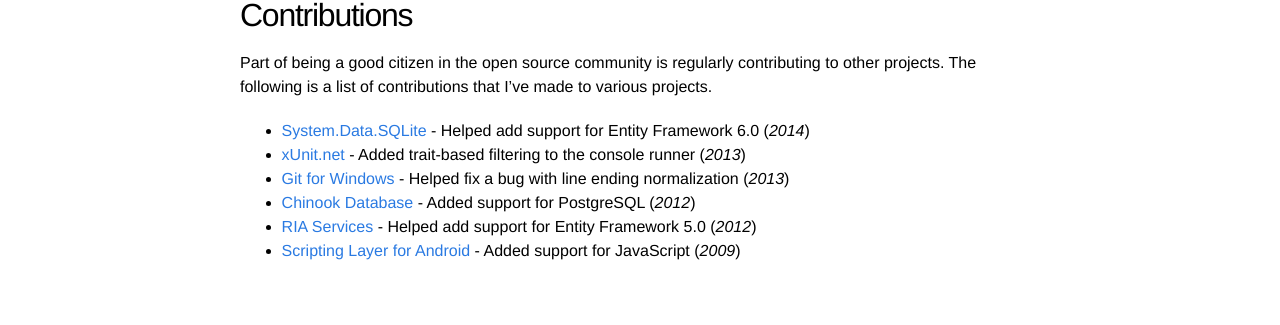
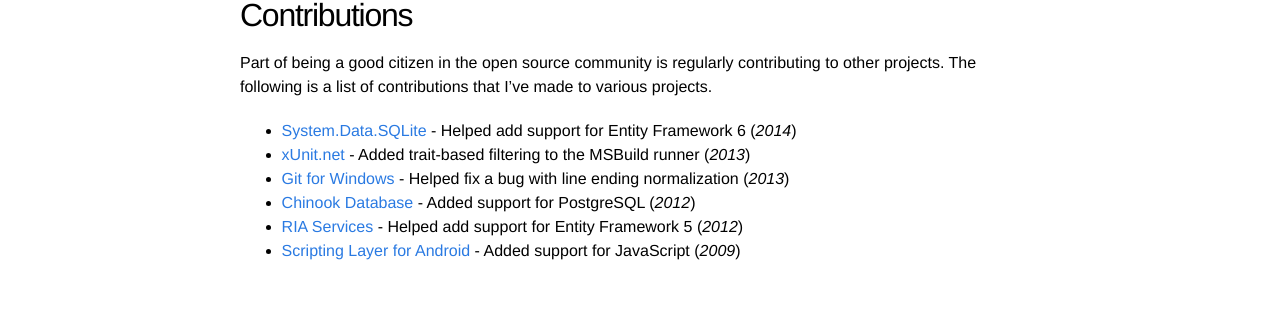
Before and after one commit to bricelam/bricelam.github.io, a Jekyll site: the page built from projects.md, in a window 1280 px wide. Shown: the part 355-680 px from the top of the page. Built offline with Jekyll 4.4.1, drawn with Linux system fonts in a browser that asks for light colours.

Commit message:
Fix misinformation on the Projects page

```diff
--- a/projects.md
+++ b/projects.md
@@ -16,11 +16,11 @@ Contributions
 Part of being a good citizen in the open source community is regularly contributing to other projects. The following is
 a list of contributions that I've made to various projects.
 
-* [System.Data.SQLite][4] - Helped add support for Entity Framework 6.0 (*2014*)
-* [xUnit.net][5] - Added trait-based filtering to the console runner (*2013*)
+* [System.Data.SQLite][4] - Helped add support for Entity Framework 6 (*2014*)
+* [xUnit.net][5] - Added trait-based filtering to the MSBuild runner (*2013*)
 * [Git for Windows][6] - Helped fix a bug with line ending normalization (*2013*)
 * [Chinook Database][7] - Added support for PostgreSQL (*2012*)
-* [RIA Services][8] - Helped add support for Entity Framework 5.0 (*2012*)
+* [RIA Services][8] - Helped add support for Entity Framework 5 (*2012*)
 * [Scripting Layer for Android][9] - Added support for JavaScript (*2009*)
 
 
```
